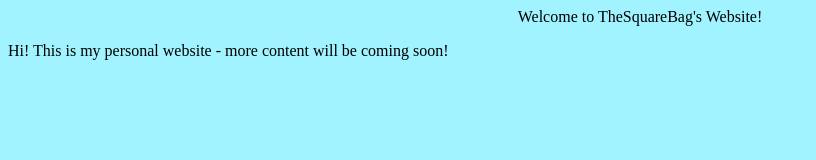
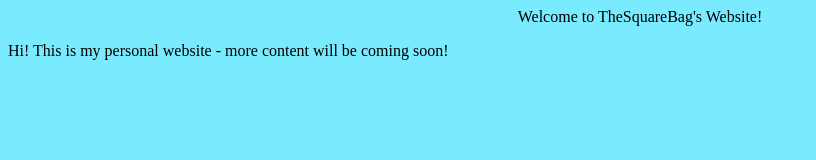
Before and after one commit to TheSquareBag/thesquarebag.github.io, a plain HTML site: page index.html in a window 1280 px wide. Shown: the whole page, without its empty margins (0-816 px from the left). Drawn offline with Linux system fonts and the light colour scheme.

Commit message:
Update index.html
updating colour

```diff
--- a/index.html
+++ b/index.html
@@ -1,7 +1,7 @@
 <html>
   <style>
     body {
-    background-color: #a1f4ff;
+    background-color: #7aebff;
     background-size: cover;
     }
   </style>
```
